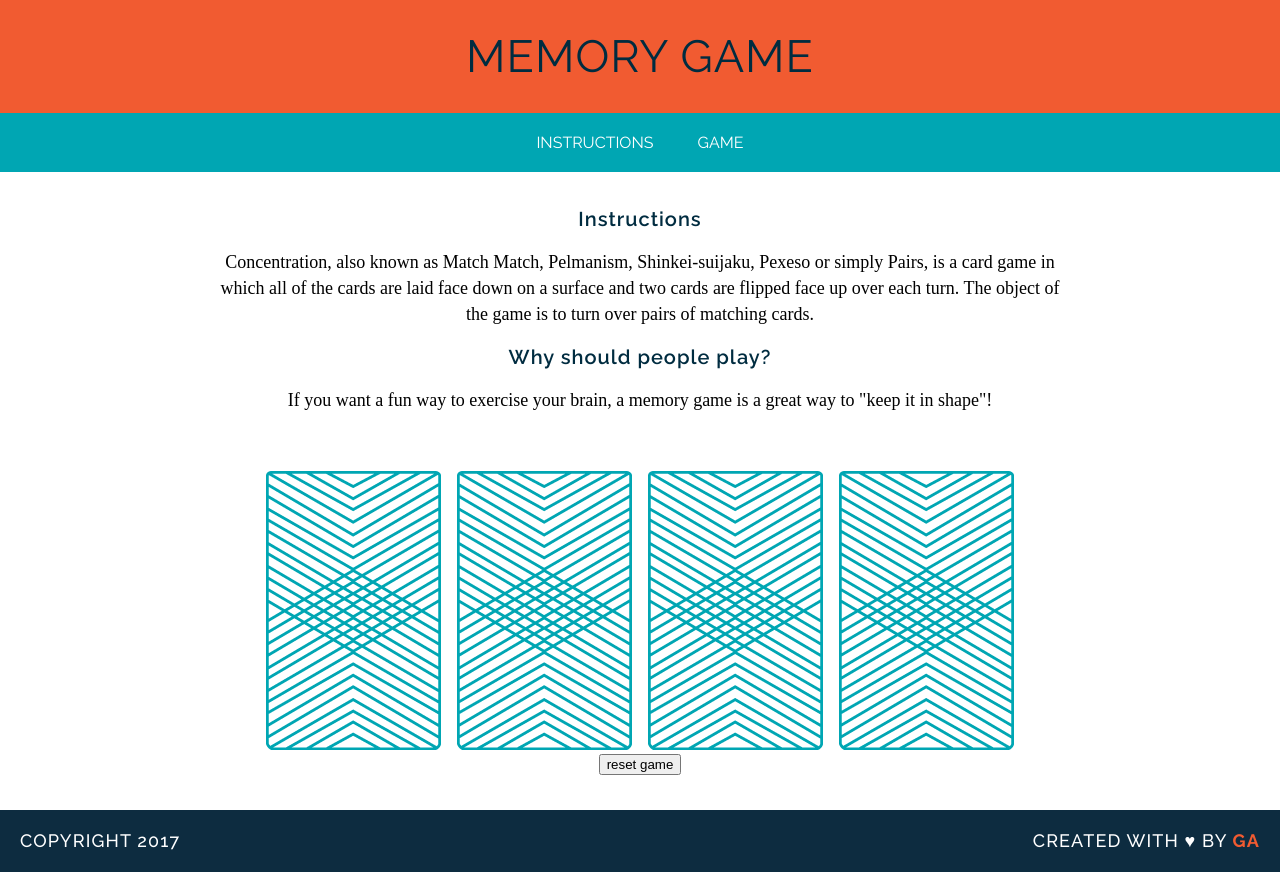
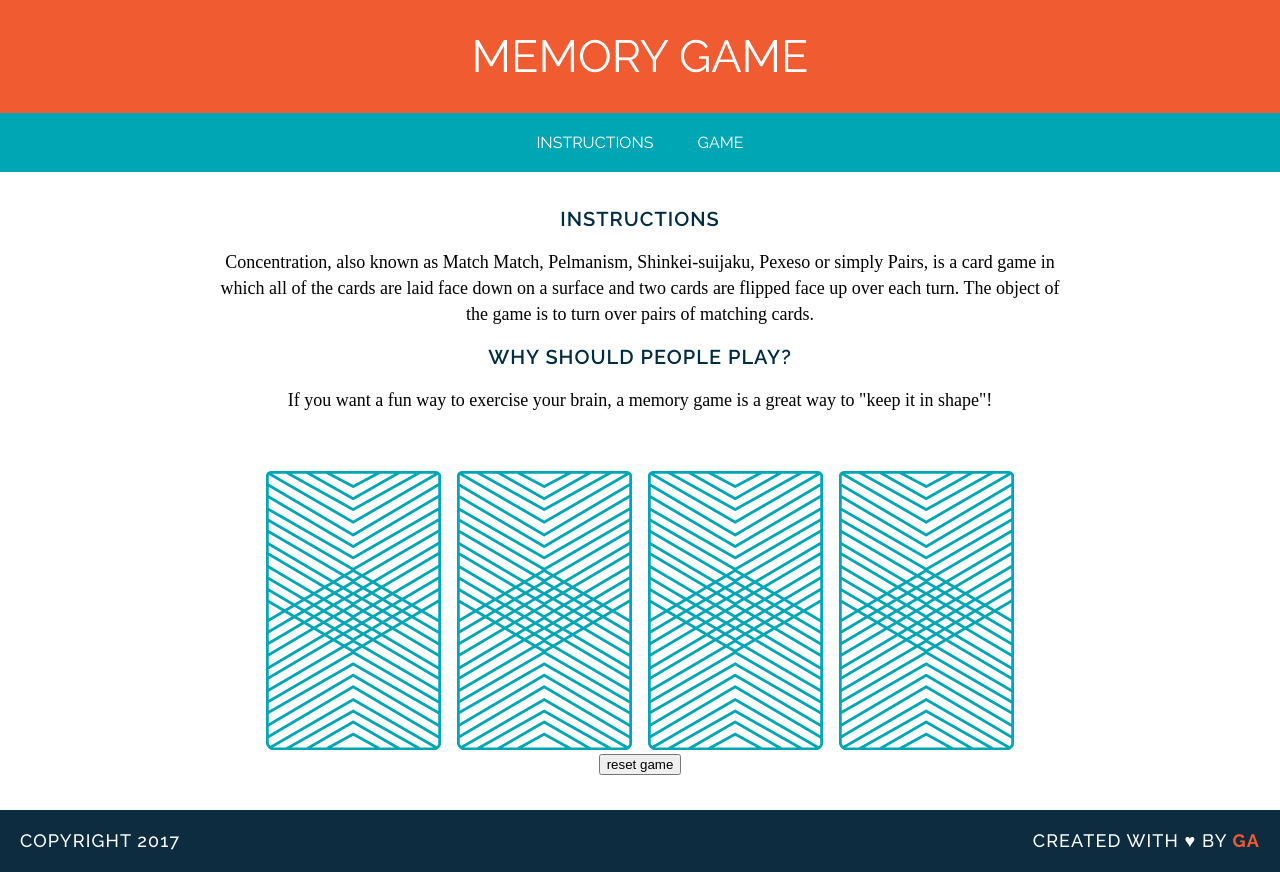
Before and after one commit to dvecr/wdi-fundamentals-memorygame, a plain HTML site: page index.html in a window 1280 px wide. Drawn offline with Linux system fonts and the light colour scheme; a web font is replaced by a local one.

```diff
--- a/css/style.css
+++ b/css/style.css
@@ -9,7 +9,8 @@
 }
 h1 {
   font-family: Raleway;
-  color: #002C40;
+  color: #FFFFFF;
+  //made some css changes to h1 to match sample project in GA
   letter-spacing: 1px;
   font-weight: 400;
   font-size: 45px;
@@ -22,6 +23,8 @@
   letter-spacing: 1px;
   font-weight: 600;
   font-size: 20px;
+  text-transform: uppercase;
+  //made changes to h2 to match GA sample project
 }
 h3 {
   font-family: Raleway;
--- a/js/main.js
+++ b/js/main.js
@@ -1,4 +1,3 @@
-
 var cards = [
  {
    rank: "queen",
```
Lines whose indentation alone changed are shown as unchanged.
